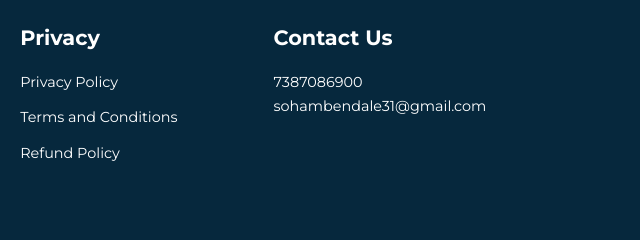
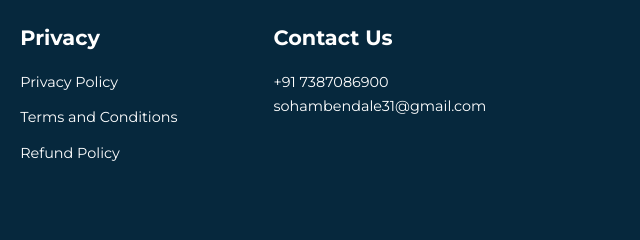
Before and after one commit to sohambendale31/FlyMyCareer, a plain HTML site: page index.html in a window 1280 px wide. Shown: the part 2237-2477 px from the top of the page, 640-1280 px from the left. Drawn offline with nearby package versions, Linux system fonts and the light colour scheme.

Commit message:
Update index.html

```diff
--- a/index.html
+++ b/index.html
@@ -162,7 +162,7 @@
             <div class="footer__4">
                 <h4>Contact Us</h4>
                 <div>
-                    <p>7387086900</p>
+                    <p>+91 7387086900</p>
                     <p>sohambendale31@gmail.com</p>
                 </div>
             </div>
```
